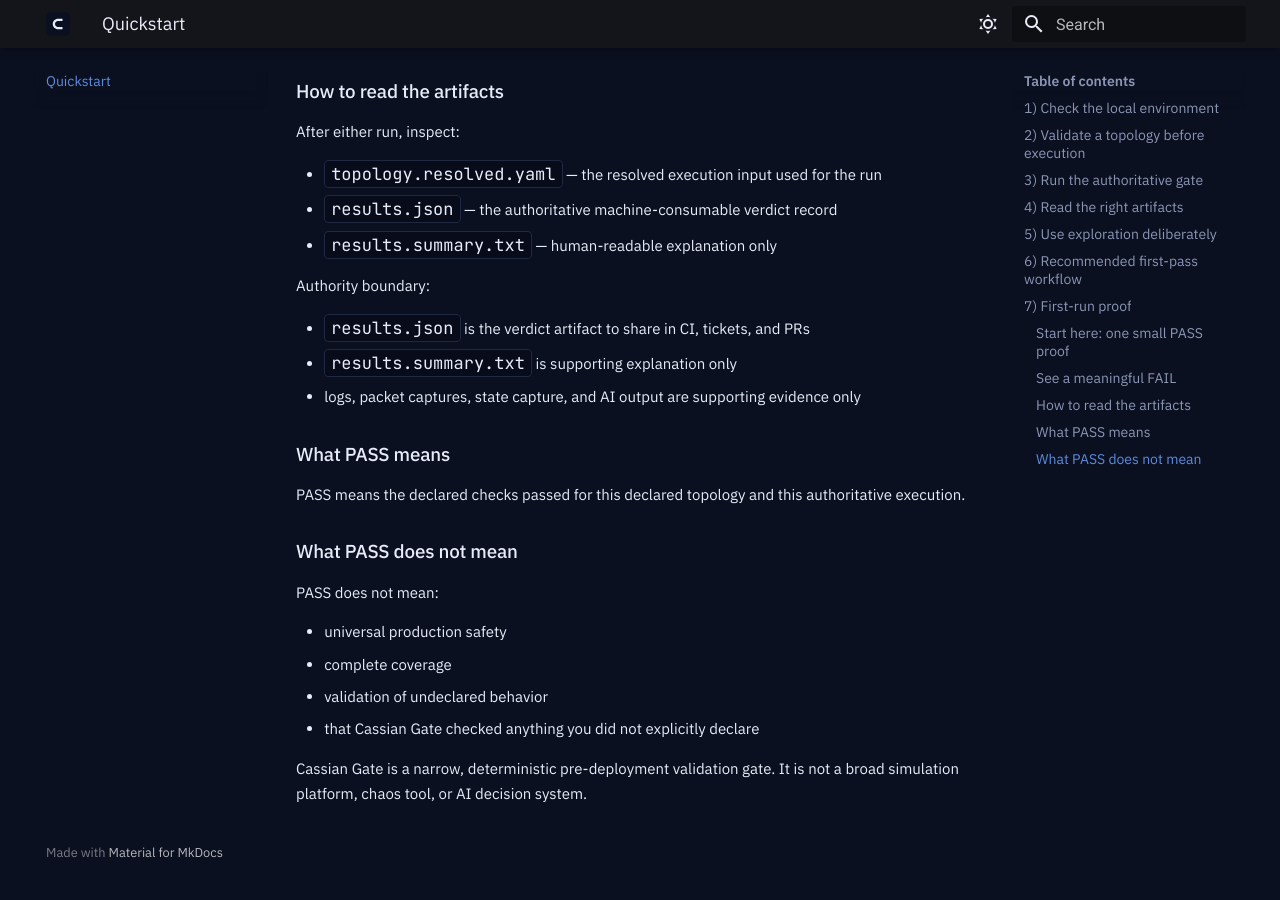
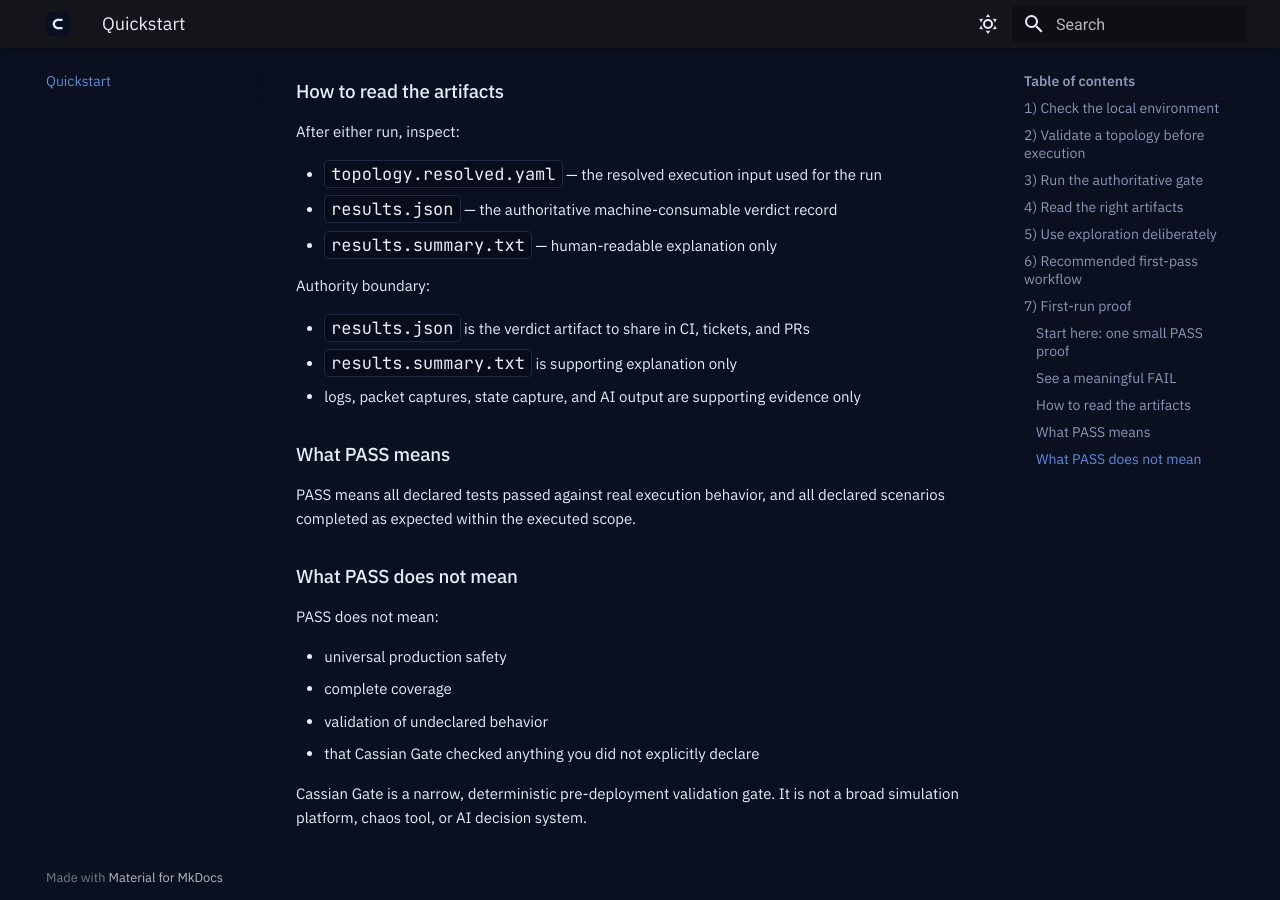
Before and after one commit to cassian-gate/cassian-gate, an MkDocs documentation site: the page built from docs/quickstart.md, in a window 1280 px wide and 900 px high, scrolled down 3031 px. Built offline with MkDocs 1.6.1 and Material for MkDocs 9.7.7, drawn with Linux system fonts in a browser that asks for light colours; the version menu is left out; before the commit the page ends 3906 px from its top, so only the background shows below that.

Commit message:
WI-3: surgical alignment of docs/quickstart.md + cheatsheet verification (Phase 1a H8a)
- docs/quickstart.md 'What PASS means' body line: surgical alignment to refined pass_meaning_block tests+scenarios separation (REQ-H8A-6, LD-δ.2)
- docs/quickstart.md 'What PASS does not mean' section: preserved verbatim per LD-δ.2 broader-verbosity tolerance
- docs/quickstart.md closing paragraph: preserved byte-stable per LD-δ.2
- docs/cheatsheet.md: verified semantically accurate (lines 142–157); no edit per LD-γ.1+β.1 (REQ-H8A-22)
- §4.3 dispositions: quickstart case (b) surgical alignment; cheatsheet case (a) clean
- mkdocs build --strict exit=0 (REQ-H8A-23)
- Phase 1a Handover 8a — PASS Boundary Explanation

```diff
--- a/docs/quickstart.md
+++ b/docs/quickstart.md
@@ -128,7 +128,7 @@ Authority boundary:
 
 ### What PASS means
 
-PASS means the declared checks passed for this declared topology and this authoritative execution.
+PASS means all declared tests passed against real execution behavior, and all declared scenarios completed as expected within the executed scope.
 
 ### What PASS does not mean
 
```
